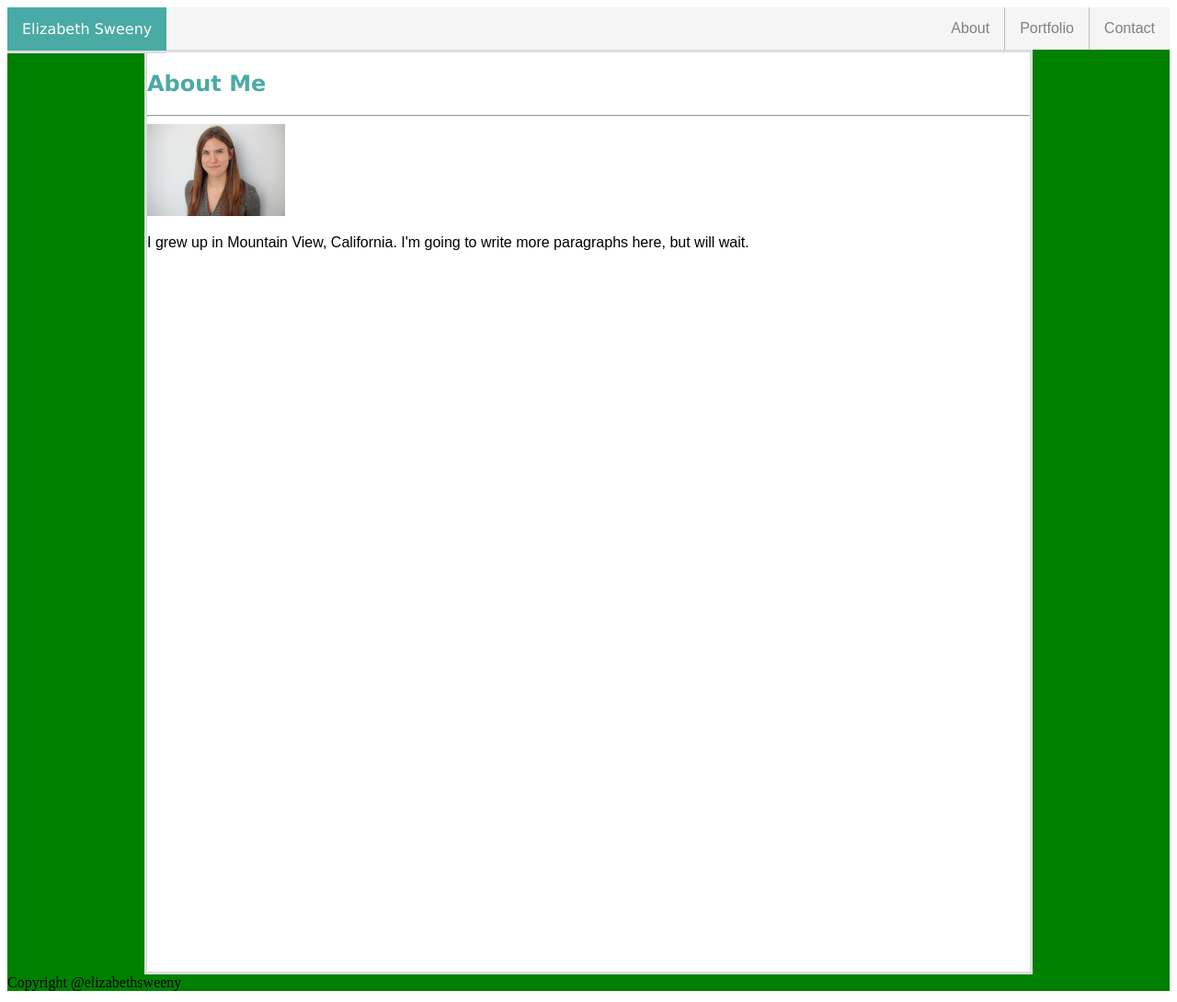
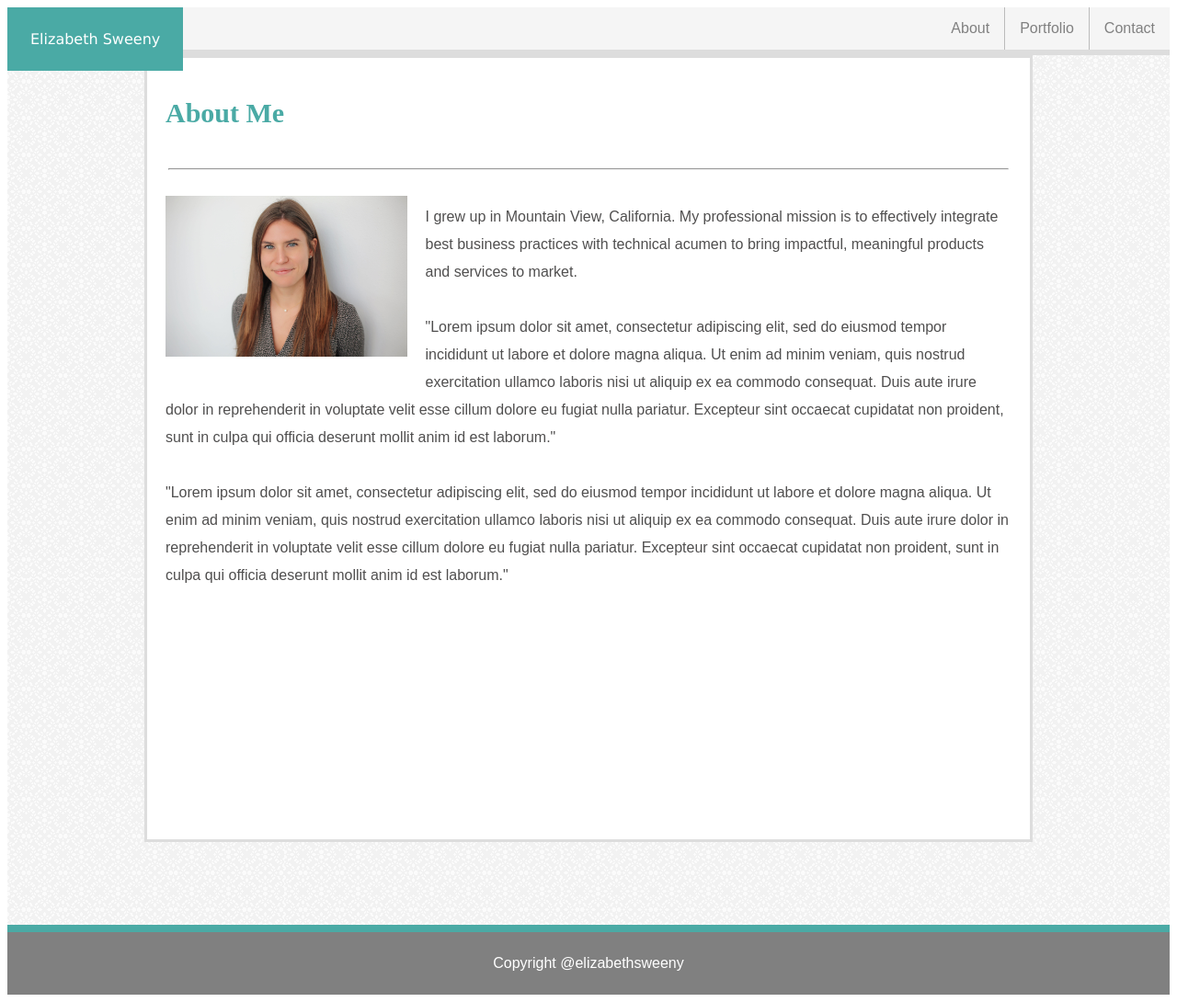
Before and after one commit to elizabethsweeny/Basic-Portfolio, a plain HTML site: page index.html in a window 1280 px wide. Shown: the whole page at 92% size. Drawn offline with Linux system fonts and the light colour scheme; files that its build step writes are made by us from their sources; a script that the page names is missing; files whose address does not match are found by name.

Commit message:
Additional CSS changes to the about me page.

```diff
--- a/assets/css/style.css
+++ b/assets/css/style.css
@@ -1,3 +1,7 @@
+.nav {
+    border-bottom: 6px solid #dddddd;
+}
+
 header {
     background:#4aaaa5;
     float: left;
@@ -5,18 +9,19 @@ header {
     display: block;
     color: #ffffff;
     text-align: center;
-    padding: 14px 16px;
+    padding: 25px;
     text-decoration: none;
-    border-bottom: 3px solid #dddddd;
   }
 
 h2 {
-      font-family: 'Lucida Sans', sans-serif;
+      font-family: 'Times New Roman', Times, serif;
+      font-size: 30px;
       color: #4aaaa5;
+      padding: 20px;
   }
 
 .about_me_content {
-    height: 1000px;
+    height: 850px;
     width: 960px;
     background-color: #ffffff;
     font-family: Arial, Helvetica, sans-serif;
@@ -24,6 +29,19 @@ h2 {
     border-color: #dddddd;
     border-width: 3px;
     margin: 0 auto;
+    line-height: 30px;
+    margin-bottom: 90px;
+}
+
+p {
+    padding: 20px;
+    font-family: Arial, Helvetica, sans-serif;
+    color: rgb(80, 79, 79);
+}
+
+img {
+    float: left;
+    padding: 20px;
 }
 
 ul {
@@ -54,5 +72,16 @@ ul {
   }
 
 #top_bar {
-    background-color: green;
+    background-image: url(../images/light_grey.png);
+    background-repeat: repeat;
 }
+
+footer {
+    display: block;
+    color: white;
+    background: grey;
+    border-top: 8px solid #4aaaa5;
+    padding: 25px;
+    font-family: Arial, Helvetica, sans-serif;
+    text-align: center;
+}
--- a/index.html
+++ b/index.html
@@ -24,10 +24,14 @@
 
         <div class="about_me_content">
             <h2>About Me</h2>
-            <hr>
-            <img src="assets/images/elizabeth_sm_headshot.jpg" alt="Elizabeth Headshot" height="100">
+            <hr width="95%">
+            <img src="assets/images/elizabeth_sm_headshot.jpg" alt="Elizabeth Headshot" height="175">
             <p>
-                I grew up in Mountain View, California. I'm going to write more paragraphs here, but will wait.
+                I grew up in Mountain View, California. My professional mission is to effectively integrate best business practices with technical acumen to bring impactful, meaningful products and services to market.
+                <br>
+                <br>"Lorem ipsum dolor sit amet, consectetur adipiscing elit, sed do eiusmod tempor incididunt ut labore et dolore magna aliqua. Ut enim ad minim veniam, quis nostrud exercitation ullamco laboris nisi ut aliquip ex ea commodo consequat. Duis aute irure dolor in reprehenderit in voluptate velit esse cillum dolore eu fugiat nulla pariatur. Excepteur sint occaecat cupidatat non proident, sunt in culpa qui officia deserunt mollit anim id est laborum."
+                <br>
+                <br>"Lorem ipsum dolor sit amet, consectetur adipiscing elit, sed do eiusmod tempor incididunt ut labore et dolore magna aliqua. Ut enim ad minim veniam, quis nostrud exercitation ullamco laboris nisi ut aliquip ex ea commodo consequat. Duis aute irure dolor in reprehenderit in voluptate velit esse cillum dolore eu fugiat nulla pariatur. Excepteur sint occaecat cupidatat non proident, sunt in culpa qui officia deserunt mollit anim id est laborum."
             </p>
         </div>
     </section>
```
